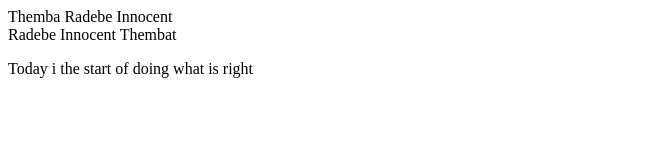
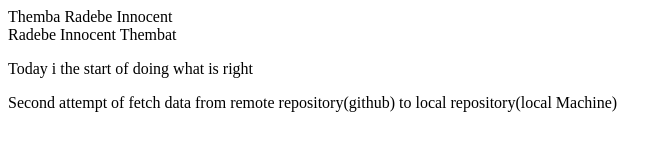
Before and after one commit to InnocentRadebe/demo-repo, a plain HTML site: page index.html in a window 1280 px wide. Shown: the whole page, without its empty margins (0-672 px from the left). Drawn offline with Linux system fonts and the light colour scheme.

Commit message:
Update index.html
Second attempt

```diff
--- a/index.html
+++ b/index.html
@@ -1,3 +1,8 @@
 <div>Themba Radebe Innocent</div>
 <div>Radebe Innocent Thembat</div>
 <p>Today i the start of doing what is right</p>
+
+
+<div>
+  <span>Second attempt of fetch data from remote repository(github) to local repository(local Machine)</span>
+</div>
```
